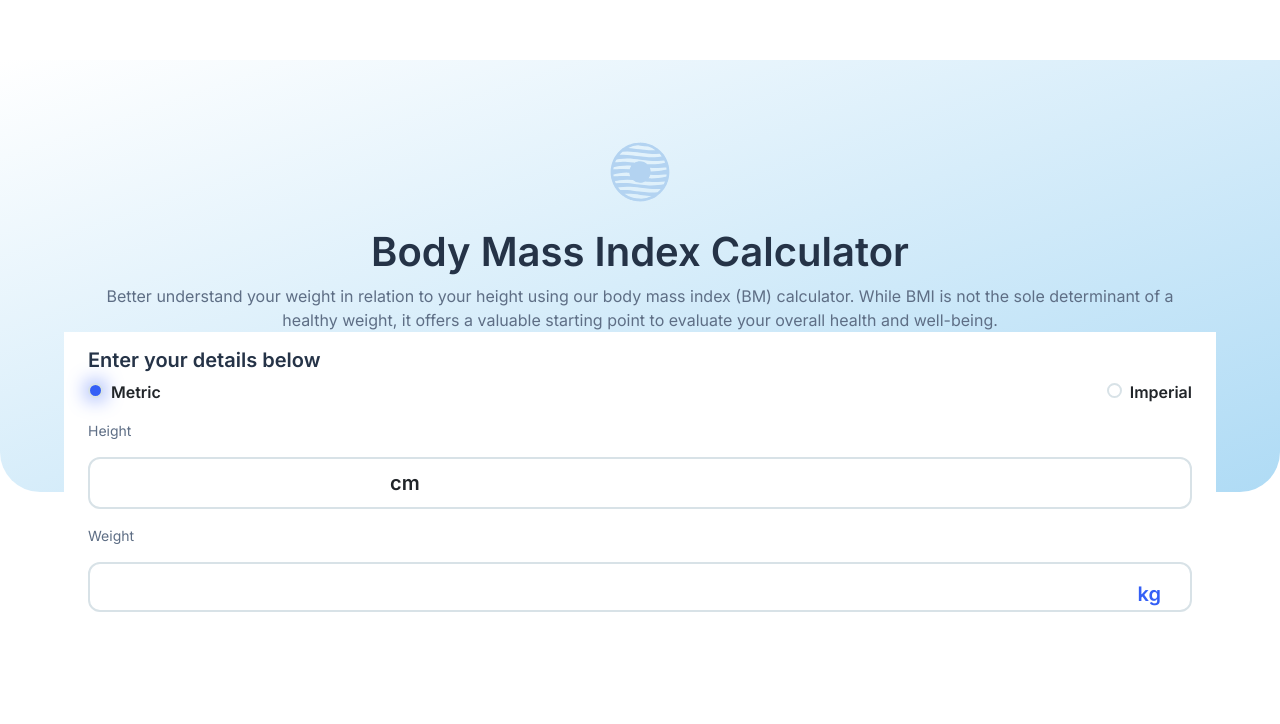
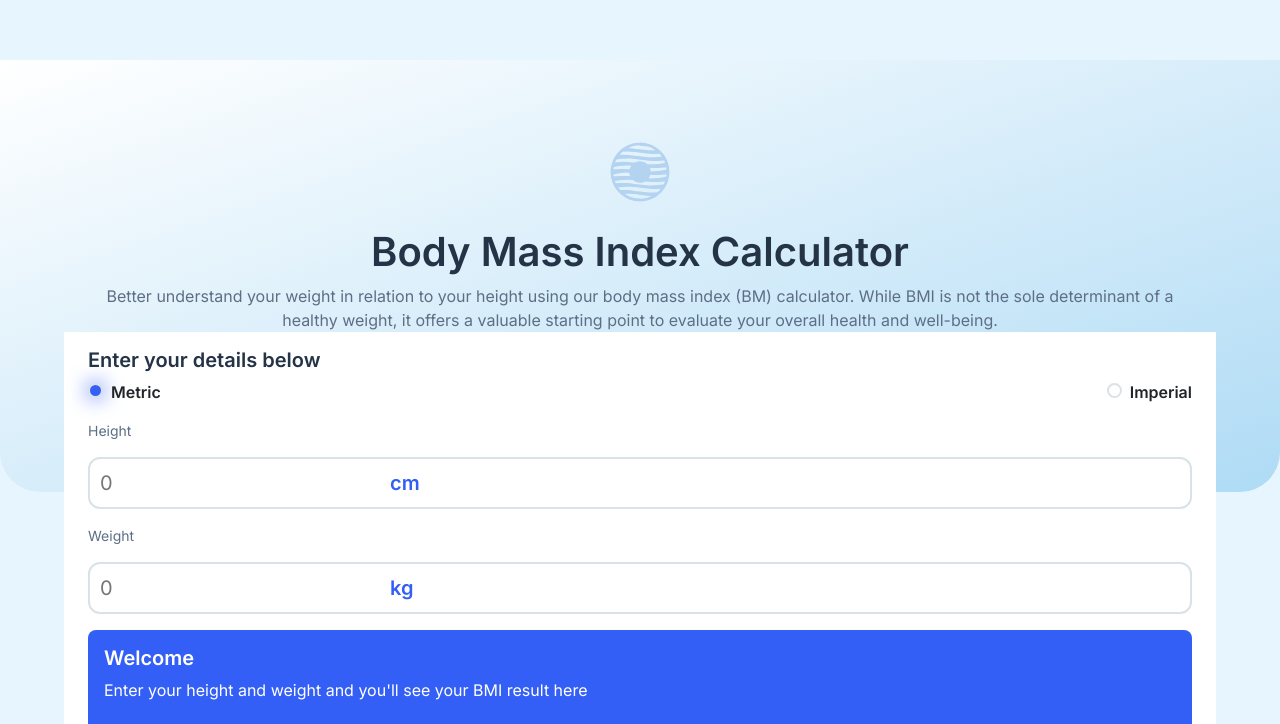
Before and after one commit to JoanaMamley/frontendmentor-bmi-calculator, an Angular app in the folder bmi-calculator/: page / in a window 1280 px wide. Shown: the part 228-952 px from the top of the page. Before the commit the page ends 872 px from the top, so only its background shows below. Built offline with nearby package versions, Linux system fonts and the light colour scheme.

Commit message:
implement bmi calculator

```diff
--- a/bmi-calculator/src/app/app.module.ts
+++ b/bmi-calculator/src/app/app.module.ts
@@ -4,6 +4,7 @@ import { AppComponent } from './app.component';
 import { LimitationsComponent } from './limitations/limitations.component';
 import { ResultMeaningComponent } from './result-meaning/result-meaning.component';
 import { BmiCalculateComponent } from './bmi-calculate/bmi-calculate.component';
+import { FormsModule } from '@angular/forms';
 
 @NgModule({
   declarations: [
@@ -13,7 +14,8 @@ import { BmiCalculateComponent } from './bmi-calculate/bmi-calculate.component';
     BmiCalculateComponent
   ],
   imports: [
-    BrowserModule
+    BrowserModule,
+    FormsModule,
   ],
   providers: [],
   bootstrap: [AppComponent]
--- a/bmi-calculator/src/app/bmi-calculate/bmi-calculate.component.html
+++ b/bmi-calculator/src/app/bmi-calculate/bmi-calculate.component.html
@@ -26,16 +26,53 @@
         <div>
             <div class="height mt-3">
                 <p class="small-body">Height</p>
-                <div class="measurement-input heading-medium bold-medium-body w-100 p-2 bmi-metric-input">
-                    <input type="text" class="border-0">
-                    <span>cm</span>
+                <div *ngIf="metricOptionSelected" class="heading-medium bold-medium-body w-100 p-2 bmi-metric-input">
+                    <input placeholder="0" type="number" class="border-0" [(ngModel)]="inputValues.heightInputCm" (ngModelChange)="onInputChange()">
+                    <span class="measurement-unit">cm</span>
+                </div>
+                <div *ngIf="!metricOptionSelected" class="bmi-imperial-units">
+                    <div class="heading-medium bold-medium-body bmi-imperial-box d-flex justify-content-around py-2">
+                        <input placeholder="0" type="number" class="bmi-imperial-input border-0" [(ngModel)]="inputValues.heightInputFt" (ngModelChange)="onInputChange()">
+                        <span class="measurement-unit me-2">ft</span>
+                    </div>
+                    <div class="heading-medium bold-medium-body bmi-imperial-box d-flex justify-content-around py-2">
+                        <input placeholder="0" type="number" class="bmi-imperial-input border-0" [(ngModel)]="inputValues.heightInputIn" (ngModelChange)="onInputChange()">
+                        <span class="measurement-unit me-2">in</span>
+                    </div>
                 </div>
             </div>
+
             <div class="weight mt-3">
                 <p class="small-body">Weight</p>
-                <div class="measurement-input heading-medium bold-medium-body">
-                    <input type="text" class="w-100 p-2 bmi-metric-input">
-                    <span class="measurement-weight">kg</span>
+                <div *ngIf="metricOptionSelected" class="heading-medium bold-medium-body w-100 p-2 bmi-metric-input">
+                    <input placeholder="0" type="number" class="border-0" [(ngModel)]="inputValues.weightInputKg" (ngModelChange)="onInputChange()">
+                    <span class="measurement-unit">kg</span>
+                </div>
+                <div *ngIf="!metricOptionSelected" class="bmi-imperial-units">
+                    <div class="heading-medium bold-medium-body bmi-imperial-box d-flex justify-content-around py-2">
+                        <input placeholder="0" type="number" class="bmi-imperial-input border-0" [(ngModel)]="inputValues.weightInputSt" (ngModelChange)="onInputChange()">
+                        <span class="measurement-unit me-2">st</span>
+                    </div>
+                    <div class="heading-medium bold-medium-body bmi-imperial-box d-flex justify-content-around py-2">
+                        <input placeholder="0" type="number" class="bmi-imperial-input border-0" [(ngModel)]="inputValues.weightInputLbs" (ngModelChange)="onInputChange()">
+                        <span class="measurement-unit me-2">lbs</span>
+                    </div>
+                </div>
+            </div>
+        </div>
+
+        <div class="mt-3">
+            <div class="result p-3">
+                <div *ngIf="bmiResult">
+                    <p class="medium-body text-white bold-medium-body">Your BMI result is ...</p>
+                    <h1 class="heading-x-large text-white">{{ bmiResult }}</h1>
+                    <p class="text-white medium-body">
+                        Your BMI suggests you're {{ weightCategory }}. Your ideal weight is between <span class="bold-medium-body">{{ idealWeightRange.lowerRange }} - {{ idealWeightRange.upperRange }}</span>.
+                    </p>
+                </div>
+                <div *ngIf="!bmiResult">
+                    <h3 class="heading-medium text-white">Welcome</h3>
+                    <p class="text-white medium-body">Enter your height and weight and you'll see your BMI result here</p>
                 </div>
             </div>
         </div>
--- a/bmi-calculator/src/app/bmi-calculate/bmi-calculate.component.scss
+++ b/bmi-calculator/src/app/bmi-calculate/bmi-calculate.component.scss
@@ -50,20 +50,27 @@ input[type="radio"] {
     border-radius: 12px;
 }
 
-.measurement-height {
-    position: absolute;
-    top: 44%;
-    right: 55px; /* Adjust the right distance from the input field */
-    transform: translateY(-50%);
-    color: rgb(52, 95, 246); /* Change the color as desired */
-    pointer-events: none; /* Ensures the span doesn't interfere with input events */
+.bmi-imperial-box{
+  border: 2px solid #D8E2E7;
+  border-radius: 6px;
+  width: 40%;
 }
 
-.measurement-weight {
-  position: absolute;
-  top: 84%;
-  right: 55px; /* Adjust the right distance from the input field */
-  transform: translateY(-50%);
-  color: rgb(52, 95, 246); /* Change the color as desired */
-  pointer-events: none; /* Ensures the span doesn't interfere with input events */
+.bmi-imperial-units{
+  display: flex;
+  justify-content: space-between;
 }
+
+.bmi-imperial-input{
+  width: 70%;
+}
+
+.measurement-unit {
+    color: rgb(52, 95, 246); /* Change the color as desired */
+}
+
+.result{
+  text-align: left;
+  background-color: rgb(52, 95, 246);
+  border-radius: 8px;
+}
--- a/bmi-calculator/src/app/bmi-calculate/bmi-calculate.component.ts
+++ b/bmi-calculator/src/app/bmi-calculate/bmi-calculate.component.ts
@@ -7,8 +7,67 @@ import { Component } from '@angular/core';
 })
 export class BmiCalculateComponent {
   metricOptionSelected: boolean = true;
+  bmiResult!: string;
+  inputValues = {
+    heightInputFt: "",
+    heightInputIn: "",
+    heightInputCm: "",
+    weightInputKg: "",
+    weightInputSt: "",
+    weightInputLbs: "",
+  }
+  weightCategory!: 'underweight' | 'a healthy weight' | 'overweight' | 'obese';
+  idealWeightRange!: {
+    upperRange: string;
+    lowerRange: string;
+  }
 
   onOptionChange(isMetricOption: boolean) {
     this.metricOptionSelected = isMetricOption;
   }
+
+  onInputChange(): void{
+    let height: number;
+    let weight: number;
+    let result: number;
+    if(this.inputValues.weightInputKg && this.inputValues.heightInputCm){
+      height = +this.inputValues.heightInputCm;
+      weight = +this.inputValues.weightInputKg;
+      result = weight / height;
+      this.idealWeight(result, height)
+    }
+
+    if(this.inputValues.weightInputSt !== '' && this.inputValues.weightInputLbs !== '' && this.inputValues.heightInputFt !== '' && this.inputValues.heightInputIn !== ''){
+     weight = +this.inputValues.weightInputLbs + (+this.inputValues.weightInputSt * 14);
+     height = +this.inputValues.heightInputIn + (+this.inputValues.heightInputFt * 12);
+     result = (weight/(height**2)) * 703;
+     this.idealWeight(result, height)
+    }
+
+    // console.log(this.bmiResult, this.weightCategory, this.idealWeightRange)
+  }
+
+  private idealWeight(bmi: number, height: number){
+    this.bmiResult = bmi.toFixed(2);
+
+    if (bmi < 18.5) {
+      this.weightCategory = 'underweight';
+    }
+    else if (bmi >= 18.5 && bmi <= 24.9){
+      this.weightCategory = 'a healthy weight';
+    }
+    else if (bmi >= 25 && bmi <= 29.9){
+      this.weightCategory = 'overweight';
+    }
+    else {
+      this.weightCategory = 'obese';
+    }
+
+    let lRange = 18.5 * height;
+    let uRange = 24.9 * height;
+    this.idealWeightRange = {
+      lowerRange: `${ (lRange/14).toFixed(0) }st ${ (lRange%14).toFixed(0) }lbs`,
+      upperRange: `${ (uRange/14).toFixed(0) }st ${ (uRange%14).toFixed(0) }lbs`
+    }
+  }
 }
--- a/bmi-calculator/src/styles.scss
+++ b/bmi-calculator/src/styles.scss
@@ -6,6 +6,7 @@ body, html {
     padding: 0;
     height: 100%;
     font-family: 'Inter', sans-serif;
+    background-color: #E7F5FE;
 }
 
 h1, h2, h3{
@@ -46,3 +47,11 @@ p {
 .bold-medium-body{
     font-weight: 600;
 }
+
+input:focus {
+    outline: none;
+}
+
+.text-white{
+    color: white
+}
```
